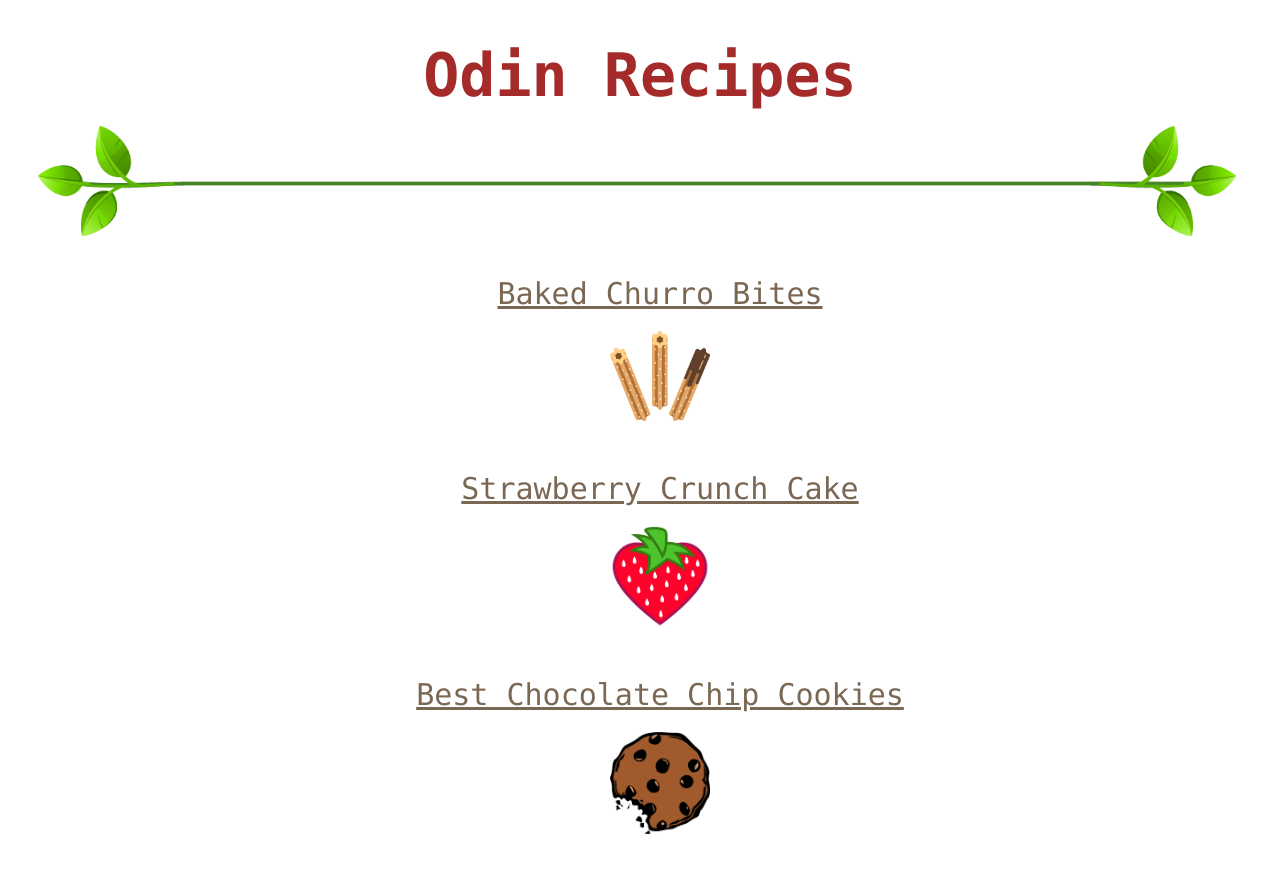
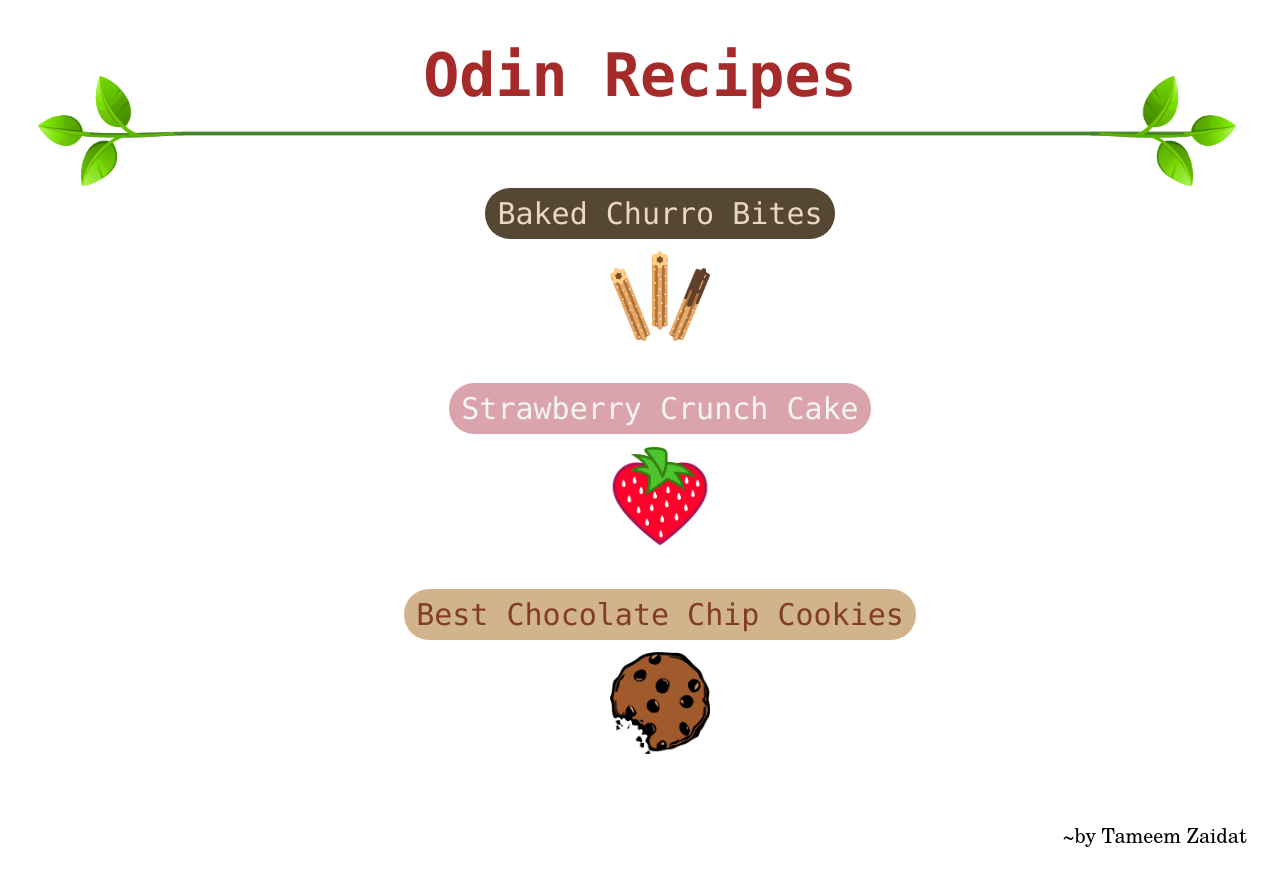
Before and after one commit to tzaidat/odin-recipes, a plain HTML site: page index.html in a window 1280 px wide. Shown: the top 887 px of the page. Drawn offline with Linux system fonts and the light colour scheme.

Commit message:
Personalize links

```diff
--- a/index.html
+++ b/index.html
@@ -12,11 +12,11 @@
         <h1>Odin Recipes</h1>
         <img class="divider" src="./imgs/divider.png">
         <ul>
-            <li class="linklist"><a class="link" href="./recipes/baked-churro-bites/baked-churro-bites.html" ref="noopener norefferer">Baked Churro Bites</a></li>
+            <li class="linklist"><a class="link homepage churrolnk" href="./recipes/baked-churro-bites/baked-churro-bites.html" ref="noopener norefferer">Baked Churro Bites</a></li>
             <img class="img linkimg" src="./imgs/churros.png">
-            <li class="linklist"><a class="link" href="./recipes/strawberry-crunch-cake/strawberry-crunch-cake.html" rel="noopener norefferer">Strawberry Crunch Cake</a></li>
+            <li class="linklist"><a class="link homepage strawberrylnk" href="./recipes/strawberry-crunch-cake/strawberry-crunch-cake.html" rel="noopener norefferer">Strawberry Crunch Cake</a></li>
             <img class="img linkimg" src="./imgs/strawberry.png">
-            <li class="linklist"><a class="link" href="./recipes/best-chocolate-chip-cookies/best-ccc.html" rel="noopener norefferer">Best Chocolate Chip Cookies</a></li>
+            <li class="linklist"><a class="link homepage cookielnk" href="./recipes/best-chocolate-chip-cookies/best-ccc.html" rel="noopener norefferer">Best Chocolate Chip Cookies</a></li>
             <img class="img linkimg" src="./imgs/cookie.png">
         </ul>
 
--- a/style.css
+++ b/style.css
@@ -15,9 +15,12 @@ h1 {
 }
 
 .divider {
+    position:relative;
     max-width: 100%;
     max-height: 100%;
-    margin: auto;
+    margin-top: -50px;
+    margin-bottom: -30px;
+    z-index: -999;
 }
 
 ul .linklist {
@@ -32,11 +35,42 @@ ul .linklist {
 }
 
 .link {
-    color: rgb(122, 104, 84);
+    color: rgb(234, 215, 194);
+    background-color: rgb(85, 71, 52);
+    padding: .65% 1%;
+    text-decoration: none;
+    border-radius: 25px;
 }
 
 .link:visited {
-    color: rgb(93, 38, 38);
+    color: rgb(184, 146, 118);
+}
+
+.link.strawberrylnk {
+    background-color: rgb(219, 164, 173);
+    color: whitesmoke;
+}
+
+.link.strawberrylnk:visited {
+    color: rgb(149, 55, 43);
+}
+
+.link.cookielnk {
+    background-color: tan;
+    color: rgb(129, 60, 42);
+}
+
+.link.cookielnk:visited {
+    color: rgb(84, 50, 39);
+}
+
+a.link.returnlink {
+    display: block;
+    font-size: 25px;
+    margin-bottom: 3%;
+    width: fit-content;
+    margin-left: auto;
+    margin-right: auto;
 }
 
 .img {
@@ -89,13 +123,6 @@ h3 {
     margin-bottom: 1%;
 }
 
-.link.returnlink {
-    display: block;
-    text-align: center;
-    font-size: 25px;
-    padding-bottom: 3%;
-}
-
 h5 {
     font-weight: bolder;
     text-decoration: underline;
```
Also changed, not shown: recipes/best-chocolate-chip-cookies/best-ccc.html (+1 -1 lines), recipes/strawberry-crunch-cake/strawberry-crunch-cake.html (+1 -1 lines).
